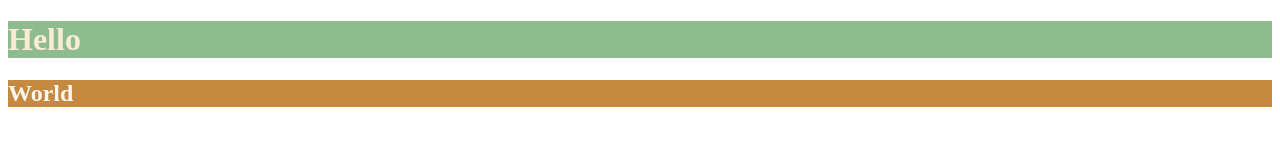
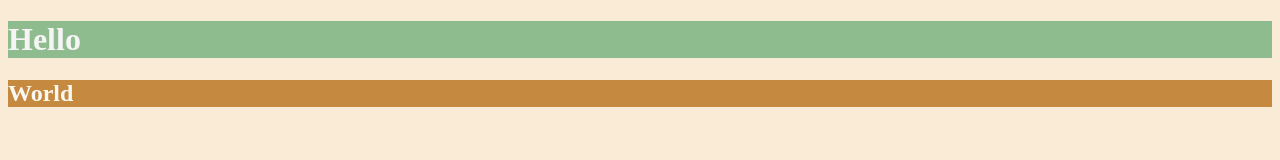
Before and after one commit to jmobriencs/Complete-Web-Dev-Bootcamp, a plain HTML site: page Sect 6 CSS Properties/6.0 CSS Colors/index.html in a window 1280 px wide. Drawn offline with Linux system fonts and the light colour scheme.

Commit message:
Internal css fixes section 6.0

```diff
--- a/Sect 6 CSS Properties/6.0 CSS Colors/index.html
+++ b/Sect 6 CSS Properties/6.0 CSS Colors/index.html
@@ -5,18 +5,21 @@
     <title>Colors</title>
     <style>
       /* Write your CSS code here. */
-      /*  1. Make the background of the webpage "antiquewhite"
+      /* 1. Make the background of the webpage "antiquewhite"
           2. Make the h1 "whitesmoke"
           3. Make the background of the h1 "darkseagreen"
           4. Make the h2 #FAF8F1
           5. Make the background of the h2 "#C58940"
       */
       body {
-        color: antiquewhite;
+        background-color: antiquewhite;
       }
+
       h1 {
+        color: whitesmoke;
         background-color: darkseagreen;
       }
+
       h2 {
         color: #faf8f1;
         background-color: #c58940;
```
